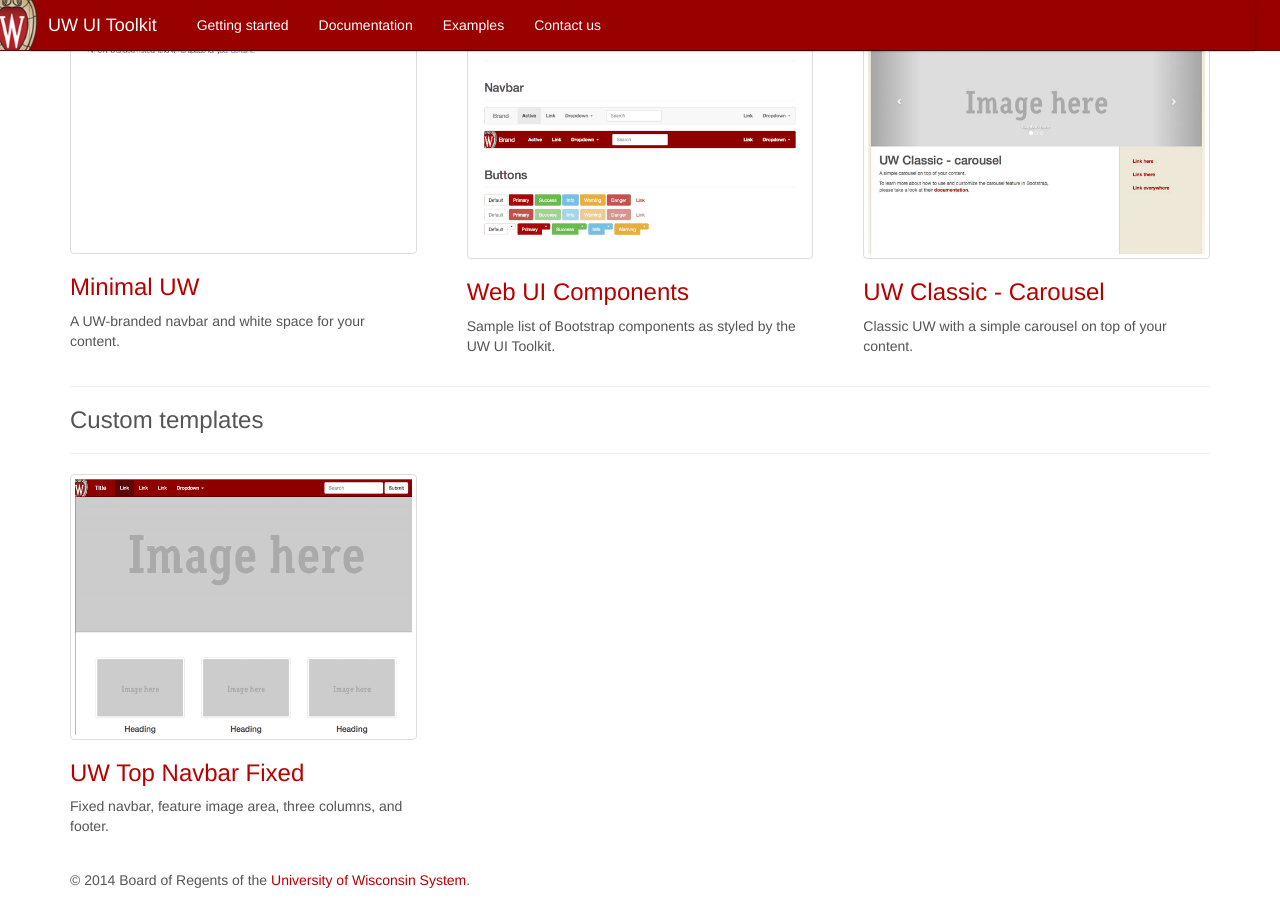
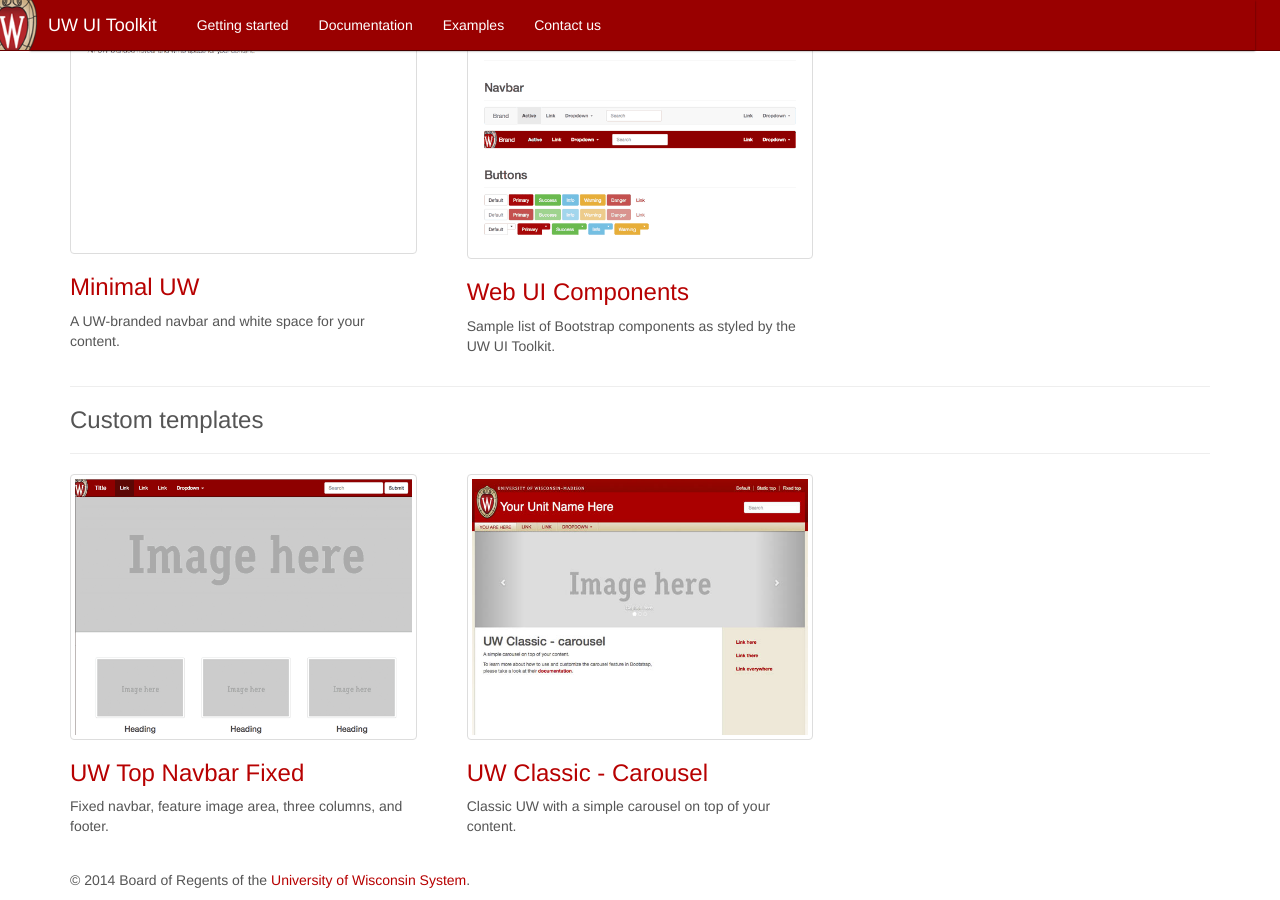
Before and after one commit to UWMadisonUcomm/uw-ui-toolkit, a Jekyll site: the page built from examples/index.html, in a window 1280 px wide and 900 px high, scrolled down 598 px. Built offline with Jekyll 4.4.1, drawn with Linux system fonts in a browser that asks for light colours; nearby versions of some CDN libraries; Markdown is read by kramdown in place of the engine named in the settings.

Commit message:
Move UW carousel sample template to custom template section

```diff
--- a/examples/index.html
+++ b/examples/index.html
@@ -39,11 +39,6 @@
     </a>
     <p>Sample list of Bootstrap components as styled by the UW UI Toolkit.</p>
   </div>
-  <div class="col-sm-4">
-    <a href="uw-classic-carousel/"><img src="/dist/img/uw-classic-carousel.jpg" class="thumbnail img-responsive"></a>
-    <h3><a href="uw-classic-carousel/">UW Classic - Carousel</a></h3>
-    <p>Classic UW with a simple carousel on top of your content.</p>
-  </div>
 </div>
 
 <hr>
@@ -57,14 +52,10 @@
     <h3><a href="uw-top-navbar-fixed/">UW Top Navbar Fixed</a></h3>
     <p>Fixed navbar, feature image area, three columns, and footer.</p>
   </div>
-<!--   <div class="col-sm-4">
-    <a href="uw-classic-left-sidebar/"><img src="/dist/img/uw-classic-left-sidebar.gif" class="thumbnail img-responsive"></a>
-    <h3><a href="uw-classic-left-sidebar/">UW Classic - left sidebar</a></h3>
-    <p> Classic UW look and feel, with a multiuse left sidebar. </p>
+  <div class="col-sm-4">
+    <a href="uw-classic-carousel/"><img src="/dist/img/uw-classic-carousel.jpg" class="thumbnail img-responsive"></a>
+    <h3><a href="uw-classic-carousel/">UW Classic - Carousel</a></h3>
+    <p>Classic UW with a simple carousel on top of your content.</p>
   </div>
-  <div class="col-sm-4">
-    <a href="uw-classic-right-sidebar/"><img src="/dist/img/uw-classic-right-sidebar.gif" class="thumbnail img-responsive"></a>
-    <h3><a href="uw-classic-right-sidebar/">UW Classic - right sidebar</a></h3>
-    <p> Classic UW look and feel, with a multiuse right sidebar. </p>
-  </div> -->
+
 </div>
```
